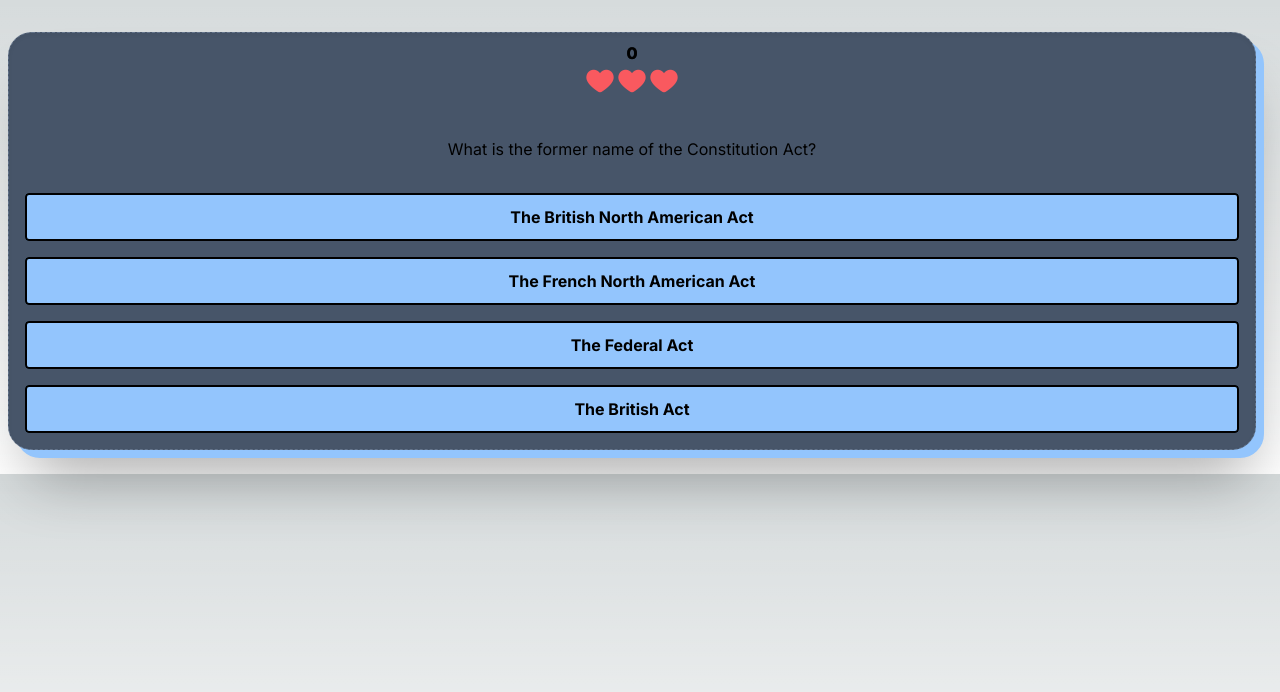
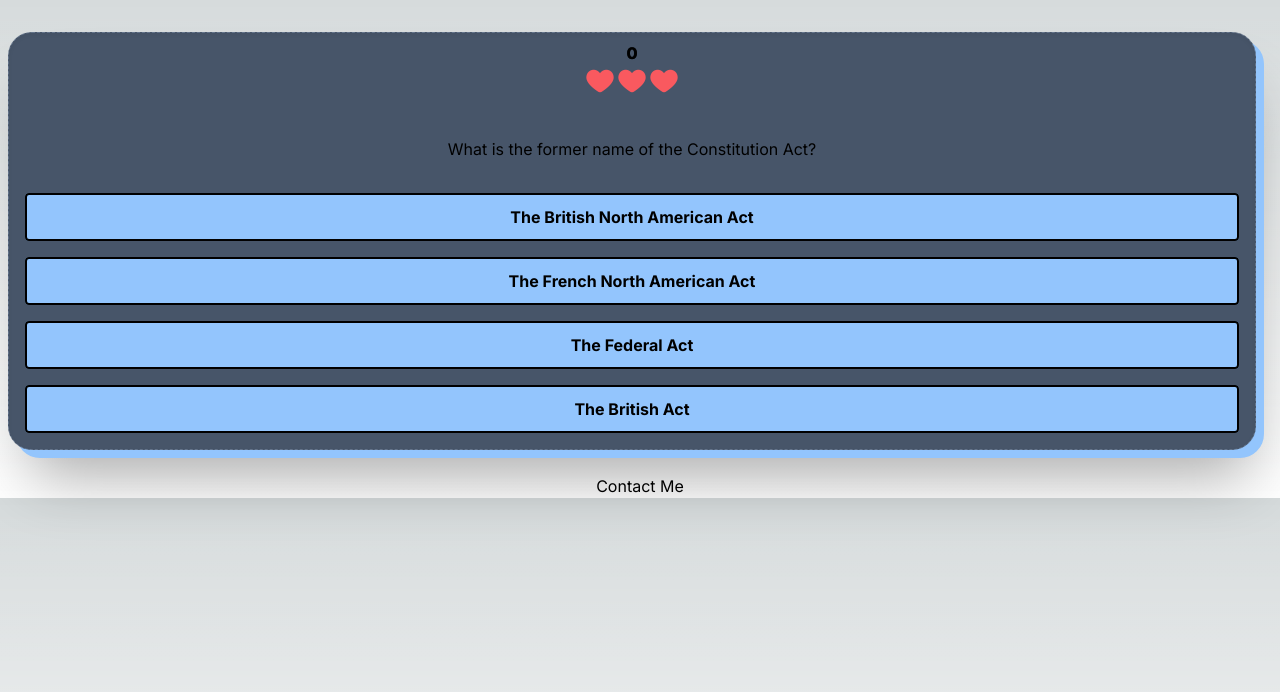
Before and after one commit to Delmok/citizenshipQuiz, a Next.js app: page / in a window 1280 px wide. Shown: the top 692 px of the page. Built offline with nearby package versions, Linux system fonts and the light colour scheme.

Commit message:
added contact me mailto link

```diff
--- a/src/app/page.tsx
+++ b/src/app/page.tsx
@@ -4,6 +4,7 @@ import Image from "next/image";
 import * as React from 'react';
 import questions from './api/questions.json'
 import { sendGTMEvent } from '@next/third-parties/google';
+import Link from 'next/link'
 
 export default function Home() {
 
@@ -122,6 +123,10 @@ export default function Home() {
           </div>
         </div>
       </div>
+      <div className="flex items-center justify-center">
+        <Link href="mailto:martin.jesse94@gmail.com">Contact Me</Link>
+      </div>
+
     </>
   );
 }
```
